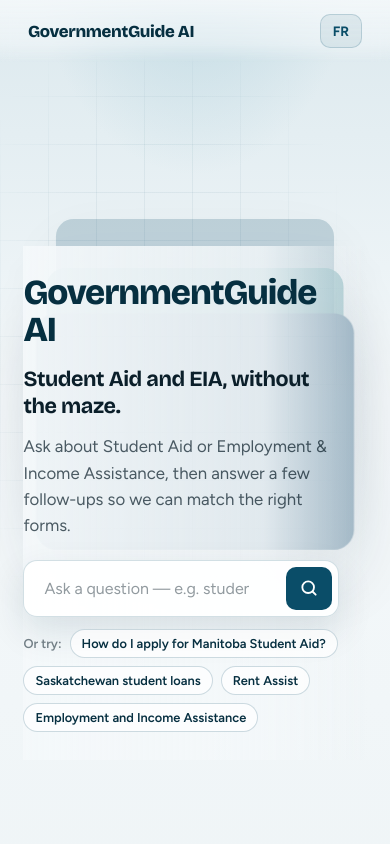
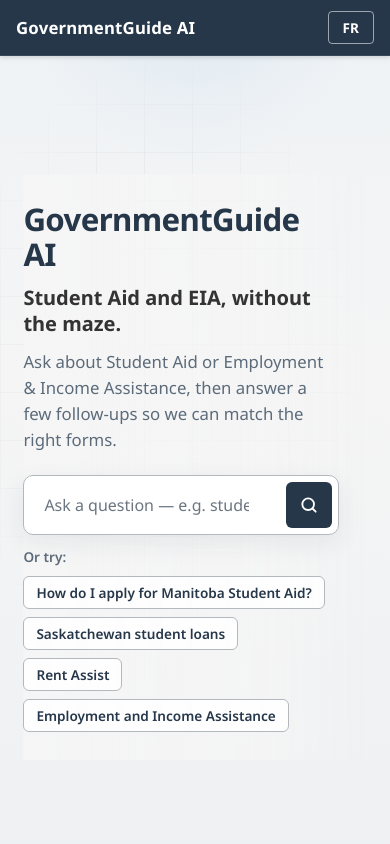
Before and after one commit to rabiamirza160/Team-D---Hackathon-, a React (Vite) app in the folder frontend/: page / in a window 390 px wide. Shown: the top 844 px of the page. Built offline with nearby package versions, Linux system fonts and the light colour scheme.

Commit message:
CSS restyling to be consistent with gov webpages

```diff
--- a/frontend/index.html
+++ b/frontend/index.html
@@ -4,6 +4,12 @@
     <meta charset="UTF-8" />
     <link rel="icon" type="image/svg+xml" href="/favicon.svg" />
     <meta name="viewport" content="width=device-width, initial-scale=1.0" />
+    <link rel="preconnect" href="https://fonts.googleapis.com" />
+    <link rel="preconnect" href="https://fonts.gstatic.com" crossorigin />
+    <link
+      href="https://fonts.googleapis.com/css2?family=Noto+Sans:ital,wght@0,400;0,600;0,700;1,400&display=swap"
+      rel="stylesheet"
+    />
     <title>GovernmentGuide AI</title>
   </head>
   <body>
--- a/frontend/src/App.css
+++ b/frontend/src/App.css
@@ -1,17 +1,43 @@
-@import url("https://fonts.googleapis.com/css2?family=Bricolage+Grotesque:opsz,wght@12..96,500;12..96,700;12..96,800&family=Figtree:wght@400;500;600;700&display=swap");
+/* Government of Canada–aligned service UI, with a light touch of the
+   original product softness (gentle radius, calm atmosphere). */
 
 :root {
-  --ink: #0b1f2a;
-  --mist: #e8f1f4;
-  --lake: #0a4d68;
-  --lake-deep: #062f40;
-  --gold: #e8a838;
-  --sand: #d9e6ea;
-  --paper: #f4f8fa;
-  --danger: #b42318;
-  --radius: 18px;
-  --font-display: "Bricolage Grotesque", Georgia, serif;
-  --font-body: "Figtree", "Segoe UI", sans-serif;
+  /* GCWeb / Canada.ca palette */
+  --gc-header: #26374a;
+  --gc-header-deep: #1c2b39;
+  --gc-blue: #335075;
+  --gc-link: #284162;
+  --gc-link-hover: #0535d2;
+  --gc-btn: #26374a;
+  --gc-btn-hover: #1c578a;
+  --gc-info: #e8f2f8;
+  --gc-info-border: #269abc;
+  --gc-danger: #d3080c;
+  --gc-border: #dcdee1;
+  --gc-muted: #5c6b7a;
+  --gc-page: #f5f5f5;
+  --gc-paper: #ffffff;
+  --gc-focus: #0535d2;
+
+  --ink: #333333;
+  --ink-strong: #26374a;
+  --paper: var(--gc-paper);
+  --page: var(--gc-page);
+  --border: var(--gc-border);
+  --border-strong: #b3b8bd;
+  --masthead: var(--gc-header);
+  --panel: var(--gc-blue);
+  --link: var(--gc-link);
+  --link-hover: var(--gc-link-hover);
+  --danger: var(--gc-danger);
+  --focus: var(--gc-focus);
+
+  /* Soft remnant of the original product UI */
+  --radius: 10px;
+  --radius-lg: 14px;
+  --shadow: 0 8px 24px rgba(38, 55, 74, 0.08);
+  --font-display: "Noto Sans", "Segoe UI", sans-serif;
+  --font-body: "Noto Sans", "Segoe UI", sans-serif;
 }
 
 *,
@@ -30,24 +56,29 @@ body {
   font-family: var(--font-body);
   color: var(--ink);
   background:
-    radial-gradient(ellipse 80% 50% at 50% -10%, #b9d6e0 0%, transparent 55%),
-    linear-gradient(180deg, #dce9ee 0%, var(--paper) 40%, #eef4f6 100%);
+    radial-gradient(ellipse 90% 45% at 50% -8%, #d9e6f0 0%, transparent 55%),
+    linear-gradient(180deg, #eef2f5 0%, var(--page) 38%, #eceff2 100%);
   min-height: 100vh;
   -webkit-font-smoothing: antialiased;
+  line-height: 1.5;
 }
 
 a {
-  color: inherit;
+  color: var(--link);
 }
 
 button {
   font-family: inherit;
 }
 
-/* ——— Top bar ——— */
+.guide {
+  min-height: 100vh;
+}
+
+/* ——— Official masthead (Canada.ca style) ——— */
 
 .guide-top {
-  position: fixed;
+  position: sticky;
   top: 0;
   left: 0;
   right: 0;
@@ -55,46 +86,47 @@ button {
   display: flex;
   justify-content: space-between;
   align-items: center;
-  padding: 14px 28px;
-  background: linear-gradient(180deg, rgba(244, 248, 250, 0.92), rgba(244, 248, 250, 0.55) 70%, transparent);
-  backdrop-filter: blur(8px);
-  pointer-events: none;
-}
-
-.guide-top > * {
-  pointer-events: auto;
+  padding: 0 clamp(16px, 4vw, 40px);
+  height: 56px;
+  background: var(--masthead);
+  border-bottom: 1px solid rgba(255, 255, 255, 0.08);
+  box-shadow: 0 2px 4px rgba(0, 0, 0, 0.12);
 }
 
 .guide-top__brand {
-  font-family: var(--font-display);
-  font-weight: 800;
+  font-weight: 700;
   font-size: 1.05rem;
-  letter-spacing: -0.02em;
-  color: var(--lake-deep);
+  letter-spacing: 0.01em;
+  color: #fff;
 }
 
 .lang-toggle {
-  background: rgba(10, 77, 104, 0.08);
-  border: 1px solid rgba(10, 77, 104, 0.18);
-  color: var(--lake);
-  padding: 8px 12px;
-  border-radius: 10px;
+  background: transparent;
+  border: 1px solid rgba(255, 255, 255, 0.55);
+  color: #fff;
+  padding: 6px 14px;
+  border-radius: 4px;
   font-weight: 700;
   font-size: 0.85rem;
   cursor: pointer;
-  transition: background 0.2s ease, transform 0.2s ease;
+  transition: background 0.15s ease, border-color 0.15s ease;
 }
 
 .lang-toggle:hover {
-  background: rgba(10, 77, 104, 0.16);
-  transform: translateY(-1px);
+  background: rgba(255, 255, 255, 0.1);
+  border-color: #fff;
 }
 
-/* ——— Hero (one composition) ——— */
+.lang-toggle:focus-visible {
+  outline: 3px solid #fff;
+  outline-offset: 2px;
+}
+
+/* ——— Service landing ——— */
 
 .hero {
   position: relative;
-  min-height: 100vh;
+  min-height: calc(100vh - 56px);
   width: 100%;
   display: flex;
   align-items: flex-end;
@@ -106,21 +138,11 @@ button {
   position: absolute;
   inset: 0;
   background-image:
-    linear-gradient(to right, rgba(10, 77, 104, 0.06) 1px, transparent 1px),
-    linear-gradient(to bottom, rgba(10, 77, 104, 0.06) 1px, transparent 1px);
+    linear-gradient(to right, rgba(38, 55, 74, 0.05) 1px, transparent 1px),
+    linear-gradient(to bottom, rgba(38, 55, 74, 0.05) 1px, transparent 1px);
   background-size: 48px 48px;
   mask-image: radial-gradient(ellipse 70% 55% at 40% 40%, #000 40%, transparent 75%);
   pointer-events: none;
-}
-
-.hero__atmosphere {
-  position: absolute;
-  inset: 0;
-  display: flex;
-  align-items: center;
-  justify-content: center;
-  pointer-events: none;
-  animation: float-in 1s ease 0.15s both;
 }
 
 .hero__content {
@@ -130,41 +152,36 @@ button {
   padding: 28px 28px 28px 0;
   background: linear-gradient(
     90deg,
-    rgba(244, 248, 250, 0.94) 0%,
-    rgba(244, 248, 250, 0.78) 70%,
+    rgba(245, 245, 245, 0.96) 0%,
+    rgba(245, 245, 245, 0.78) 70%,
     transparent 100%
   );
+  animation: rise 0.8s ease both;
 }
 
 .hero__brand {
-  font-family: var(--font-display);
-  font-weight: 800;
-  font-size: clamp(2.4rem, 5vw, 3.6rem);
-  line-height: 1.05;
-  letter-spacing: -0.03em;
-  color: var(--lake-deep);
-  margin-bottom: 18px;
-  animation: rise 0.8s ease both;
+  font-weight: 700;
+  font-size: clamp(2.2rem, 4.8vw, 3.2rem);
+  line-height: 1.1;
+  letter-spacing: -0.02em;
+  color: var(--gc-header);
+  margin-bottom: 14px;
 }
 
 .hero__title {
-  font-family: var(--font-display);
   font-weight: 700;
-  font-size: clamp(1.35rem, 2.6vw, 1.85rem);
-  line-height: 1.25;
-  letter-spacing: -0.02em;
+  font-size: clamp(1.25rem, 2.4vw, 1.65rem);
+  line-height: 1.3;
   color: var(--ink);
-  margin-bottom: 14px;
-  animation: rise 0.8s ease 0.08s both;
+  margin-bottom: 12px;
 }
 
 .hero__lede {
   font-size: 1.05rem;
   line-height: 1.55;
-  color: rgba(11, 31, 42, 0.72);
-  max-width: 28rem;
+  color: var(--gc-muted);
+  max-width: 30rem;
   margin-bottom: 22px;
-  animation: rise 0.8s ease 0.16s both;
 }
 
 .visually-hidden {
@@ -183,18 +200,22 @@ button {
   position: relative;
   z-index: 3;
   width: min(34rem, 100%);
-  animation: rise 0.8s ease 0.22s both;
 }
 
 .search-bar__form {
   display: flex;
   gap: 8px;
   align-items: stretch;
-  background: rgba(255, 255, 255, 0.92);
-  border: 1px solid rgba(10, 77, 104, 0.18);
-  border-radius: 14px;
+  background: var(--paper);
+  border: 1px solid var(--border-strong);
+  border-radius: var(--radius);
   padding: 6px;
-  box-shadow: 0 14px 36px rgba(6, 47, 64, 0.12);
+  box-shadow: var(--shadow);
+}
+
+.search-bar__form:focus-within {
+  outline: 3px solid var(--focus);
+  outline-offset: 1px;
 }
 
 .search-bar__input {
@@ -210,7 +231,7 @@ button {
 }
 
 .search-bar__input::placeholder {
-  color: rgba(11, 31, 42, 0.45);
+  color: #6b7580;
 }
 
 .search-bar__submit {
@@ -220,16 +241,20 @@ button {
   justify-content: center;
   width: 46px;
   border: none;
-  background: var(--lake);
-  color: white;
-  border-radius: 10px;
+  background: var(--gc-btn);
+  color: #fff;
+  border-radius: 6px;
   cursor: pointer;
-  transition: background 0.2s ease, transform 0.2s ease;
+  transition: background 0.15s ease;
 }
 
 .search-bar__submit:hover {
-  background: var(--lake-deep);
-  transform: translateY(-1px);
+  background: var(--gc-btn-hover);
+}
+
+.search-bar__submit:focus-visible {
+  outline: 3px solid var(--focus);
+  outline-offset: 2px;
 }
 
 .search-bar__icon {
@@ -245,27 +270,27 @@ button {
 }
 
 .search-bar__hint {
-  font-size: 0.8rem;
+  font-size: 0.85rem;
   font-weight: 600;
-  color: rgba(11, 31, 42, 0.55);
+  color: var(--gc-muted);
 }
 
 .search-bar__chip {
-  border: 1px solid rgba(10, 77, 104, 0.2);
-  background: rgba(255, 255, 255, 0.7);
-  color: var(--lake-deep);
+  border: 1px solid var(--border-strong);
+  background: rgba(255, 255, 255, 0.85);
+  color: var(--gc-header);
   font-family: inherit;
-  font-size: 0.8rem;
+  font-size: 0.85rem;
   font-weight: 600;
-  padding: 6px 11px;
-  border-radius: 999px;
+  padding: 6px 12px;
+  border-radius: 6px;
   cursor: pointer;
-  transition: background 0.2s ease, border-color 0.2s ease;
+  transition: background 0.15s ease, border-color 0.15s ease;
 }
 
 .search-bar__chip:hover {
-  background: white;
-  border-color: var(--lake);
+  background: #fff;
+  border-color: var(--gc-blue);
 }
 
 .hero__scroll {
@@ -279,14 +304,15 @@ button {
   justify-content: center;
   width: 48px;
   height: 48px;
-  color: var(--lake-deep);
+  color: var(--gc-header);
   text-decoration: none;
   border-radius: 50%;
-  transition: color 0.2s ease;
+  transition: color 0.2s ease, background 0.2s ease;
 }
 
 .hero__scroll:hover {
-  color: var(--lake);
+  color: var(--gc-btn-hover);
+  background: rgba(38, 55, 74, 0.06);
 }
 
 .hero__scroll-arrow {
@@ -297,64 +323,31 @@ button {
   animation: bounce-down 1.6s ease-in-out infinite;
 }
 
-.hero__stack-preview {
-  position: relative;
-  width: min(720px, 92vw);
-  height: min(58vh, 520px);
-  opacity: 0.55;
-}
-
-.hero__stack-preview span {
-  position: absolute;
-  left: 6%;
-  right: 6%;
-  height: 58%;
-  border-radius: 20px;
-  box-shadow: 0 28px 70px rgba(6, 47, 64, 0.32);
-  transform-origin: top center;
-}
-
-.hero__stack-preview span:nth-child(1) {
-  top: 0;
-  transform: scale(0.88);
-  opacity: 0.5;
-}
-
-.hero__stack-preview span:nth-child(2) {
-  top: 12%;
-  transform: scale(0.94);
-  opacity: 0.75;
-}
-
-.hero__stack-preview span:nth-child(3) {
-  top: 24%;
-  animation: stack-breathe 3.2s ease-in-out infinite;
-}
-
-/* ——— Profile strip (below the card stack) ——— */
+/* ——— Profile strip ——— */
 
 .profile-strip {
   position: relative;
   z-index: 1;
   width: min(920px, calc(100% - 32px));
-  margin: 0 auto 48px;
+  margin: 0 auto 40px;
   padding: 16px 20px;
   display: flex;
   flex-wrap: wrap;
   align-items: center;
   gap: 10px 16px;
-  background: rgba(255, 255, 255, 0.92);
-  border: 1px solid rgba(10, 77, 104, 0.12);
-  border-radius: 14px;
-  box-shadow: 0 8px 24px rgba(6, 47, 64, 0.08);
+  background: rgba(255, 255, 255, 0.95);
+  border: 1px solid var(--border);
+  border-left: 4px solid var(--gc-info-border);
+  border-radius: var(--radius);
+  box-shadow: var(--shadow);
 }
 
 .profile-strip__label {
   font-size: 0.75rem;
   font-weight: 700;
   text-transform: uppercase;
-  letter-spacing: 0.06em;
-  color: var(--lake);
+  letter-spacing: 0.05em;
+  color: var(--gc-blue);
 }
 
 .profile-strip__chips {
@@ -365,21 +358,21 @@ button {
 }
 
 .profile-strip__chips li {
-  font-size: 0.85rem;
-  background: var(--mist);
+  font-size: 0.9rem;
+  background: var(--gc-info);
   padding: 6px 10px;
-  border-radius: 999px;
+  border-radius: 6px;
   color: var(--ink);
 }
 
 .profile-strip__chips strong {
   font-weight: 700;
-  color: var(--lake-deep);
+  color: var(--gc-header);
   margin-right: 4px;
   text-transform: capitalize;
 }
 
-/* ——— Stacking cards (overlay stack, ui-layouts style) ——— */
+/* ——— Stacking question cards ——— */
 
 .stack-stage {
   position: relative;
@@ -394,7 +387,6 @@ button {
 .stack-stage__frame {
   position: relative;
   width: min(720px, 88vw);
-  /* Room for card height + stacked top offsets (i * 25px) */
   height: 520px;
   margin-top: 5vh;
 }
@@ -407,9 +399,9 @@ button {
   flex-direction: column;
   height: 450px;
   padding: clamp(22px, 4vw, 40px);
-  border-radius: var(--radius);
-  color: white;
-  box-shadow: 0 24px 60px rgba(6, 47, 64, 0.35);
+  border-radius: var(--radius-lg);
+  color: #fff;
+  box-shadow: 0 18px 44px rgba(28, 43, 57, 0.28);
   transform-origin: top center;
   overflow: auto;
 }
@@ -424,10 +416,10 @@ button {
   align-items: center;
   margin-bottom: 18px;
   font-size: 0.8rem;
-  font-weight: 600;
+  font-weight: 700;
   letter-spacing: 0.04em;
   text-transform: uppercase;
-  opacity: 0.85;
+  opacity: 0.9;
 }
 
 .stack-card__meta-left {
@@ -442,21 +434,20 @@ button {
   justify-content: center;
   width: 34px;
   height: 34px;
-  border: 1px solid rgba(255, 255, 255, 0.35);
-  background: rgba(255, 255, 255, 0.12);
+  border: 1px solid rgba(255, 255, 255, 0.4);
+  background: rgba(255, 255, 255, 0.1);
   color: white;
-  border-radius: 50%;
+  border-radius: 8px;
   font-size: 1.1rem;
   line-height: 1;
   cursor: pointer;
   text-transform: none;
   letter-spacing: 0;
-  transition: background 0.2s ease, transform 0.2s ease;
+  transition: background 0.15s ease;
 }
 
 .stack-card__back:hover {
-  background: rgba(255, 255, 255, 0.22);
-  transform: translateX(-2px);
+  background: rgba(255, 255, 255, 0.2);
 }
 
 .stack-card.is-draggable {
@@ -471,23 +462,22 @@ button {
 .stack-card__badge {
   background: rgba(255, 255, 255, 0.14);
   padding: 4px 10px;
-  border-radius: 999px;
+  border-radius: 6px;
   font-size: 0.72rem;
 }
 
 .stack-card__title {
-  font-family: var(--font-display);
-  font-size: clamp(1.55rem, 3vw, 2.15rem);
-  font-weight: 800;
-  letter-spacing: -0.02em;
-  line-height: 1.15;
+  font-size: clamp(1.5rem, 3vw, 2rem);
+  font-weight: 700;
+  letter-spacing: -0.015em;
+  line-height: 1.2;
   margin-bottom: 10px;
 }
 
 .stack-card__prompt {
   font-size: 1rem;
   line-height: 1.5;
-  opacity: 0.88;
+  opacity: 0.92;
   margin-bottom: 22px;
   max-width: 36rem;
 }
@@ -506,19 +496,19 @@ button {
   width: 100%;
   text-align: left;
   background: rgba(255, 255, 255, 0.1);
-  border: 1px solid rgba(255, 255, 255, 0.22);
+  border: 1px solid rgba(255, 255, 255, 0.28);
   color: white;
   padding: 14px 16px;
-  border-radius: 12px;
+  border-radius: 8px;
   font-size: 1rem;
   font-weight: 600;
   cursor: pointer;
-  transition: background 0.2s ease, transform 0.2s ease, border-color 0.2s ease;
+  transition: background 0.15s ease, transform 0.15s ease;
 }
 
 .stack-option:hover:not(:disabled) {
   background: rgba(255, 255, 255, 0.18);
-  transform: translateX(4px);
+  transform: translateX(3px);
 }
 
 .stack-option.is-active {
@@ -533,6 +523,11 @@ button {
   cursor: default;
 }
 
+.stack-option:focus-visible {
+  outline: 3px solid #fff;
+  outline-offset: 2px;
+}
+
 .stack-option__check {
   font-size: 1.1rem;
 }
@@ -543,7 +538,7 @@ button {
   right: 0;
   bottom: 0;
   height: 4px;
-  opacity: 0.9;
+  opacity: 0.95;
 }
 
 /* ——— Results ——— */
@@ -558,35 +553,39 @@ button {
 
 .results__panel {
   width: min(820px, 100%);
-  background: white;
-  border-radius: 22px;
+  background: var(--paper);
+  border-radius: var(--radius-lg);
   padding: clamp(24px, 4vw, 40px);
-  box-shadow: 0 20px 50px rgba(6, 47, 64, 0.12);
-  border: 1px solid rgba(10, 77, 104, 0.08);
+  box-shadow: var(--shadow);
+  border: 1px solid var(--border);
+  border-top: 4px solid var(--gc-header);
 }
 
 .results__eyebrow {
   font-size: 0.75rem;
   font-weight: 700;
-  letter-spacing: 0.08em;
+  letter-spacing: 0.06em;
   text-transform: uppercase;
-  color: var(--lake);
+  color: var(--gc-blue);
   margin-bottom: 8px;
 }
 
 .results__title {
-  font-family: var(--font-display);
-  font-size: clamp(1.6rem, 3vw, 2.2rem);
-  font-weight: 800;
-  letter-spacing: -0.02em;
-  color: var(--lake-deep);
+  font-size: clamp(1.55rem, 3vw, 2.05rem);
+  font-weight: 700;
+  letter-spacing: -0.015em;
+  color: var(--gc-header);
   margin-bottom: 12px;
 }
 
 .results__summary {
-  color: rgba(11, 31, 42, 0.72);
+  color: var(--gc-muted);
   line-height: 1.55;
   margin-bottom: 16px;
+  padding: 12px 14px;
+  background: var(--gc-info);
+  border-left: 4px solid var(--gc-info-border);
+  border-radius: 0 6px 6px 0;
 }
 
 .results__actions {
@@ -598,21 +597,21 @@ button {
 
 .results__restart {
   background: transparent;
-  border: 1px solid rgba(10, 77, 104, 0.25);
-  color: var(--lake);
+  border: 1px solid var(--border-strong);
+  color: var(--gc-btn);
   padding: 8px 14px;
-  border-radius: 999px;
-  font-weight: 600;
+  border-radius: 6px;
+  font-weight: 700;
   cursor: pointer;
-  transition: background 0.2s ease;
+  transition: background 0.15s ease;
 }
 
 .results__restart:hover {
-  background: var(--mist);
+  background: var(--gc-info);
 }
 
 .results__status {
-  color: rgba(11, 31, 42, 0.65);
+  color: var(--gc-muted);
   font-style: italic;
   padding: 12px 0;
 }
@@ -625,37 +624,37 @@ button {
 .results__list {
   list-style: none;
   display: grid;
-  gap: 14px;
+  gap: 12px;
 }
 
 .results__item {
   display: flex;
   flex-direction: column;
-  gap: 12px;
-  padding: 18px;
-  border-radius: 14px;
-  background: linear-gradient(135deg, #f2f7f9, #eaf3f6);
-  border: 1px solid rgba(10, 77, 104, 0.08);
+  gap: 10px;
+  padding: 16px 18px;
+  border-radius: var(--radius);
+  background: linear-gradient(135deg, #f7fafc, #eef4f8);
+  border: 1px solid var(--border);
 }
 
 .results__item-label {
   display: block;
-  font-size: 0.7rem;
+  font-size: 0.72rem;
   font-weight: 700;
-  letter-spacing: 0.06em;
+  letter-spacing: 0.05em;
   text-transform: uppercase;
-  color: var(--lake);
+  color: var(--gc-blue);
   margin-bottom: 4px;
 }
 
 .results__item-task {
-  font-weight: 600;
-  margin-bottom: 10px;
+  font-weight: 700;
+  margin-bottom: 8px;
   line-height: 1.4;
 }
 
 .results__item-form {
-  color: rgba(11, 31, 42, 0.8);
+  color: var(--gc-muted);
   line-height: 1.4;
 }
 
@@ -664,39 +663,41 @@ button {
   display: inline-flex;
   align-items: center;
   font-weight: 700;
-  color: var(--lake);
+  color: #fff;
   text-decoration: none;
-  padding: 8px 0;
-  border-bottom: 2px solid var(--gold);
-  transition: color 0.2s ease;
+  padding: 8px 14px;
+  background: var(--gc-btn);
+  border-radius: 4px;
+  transition: background 0.15s ease;
 }
 
 .results__link:hover {
-  color: var(--lake-deep);
+  background: var(--gc-btn-hover);
+  color: #fff;
 }
 
 .results-accordion {
   display: grid;
-  gap: 12px;
+  gap: 10px;
   margin-top: 8px;
 }
 
 .results-section {
-  border: 1px solid rgba(10, 77, 104, 0.12);
-  border-radius: 14px;
-  background: #f7fbfd;
+  border: 1px solid var(--border);
+  border-radius: var(--radius);
+  background: #fafbfc;
   overflow: hidden;
 }
 
 .results-section.is-open {
-  background: #f2f7f9;
+  background: #f4f7f9;
 }
 
 .results-section__bar {
   display: flex;
   align-items: center;
   gap: 10px;
-  padding: 10px 12px 10px 6px;
+  padding: 8px 10px 8px 4px;
 }
 
 .results-section__header {
@@ -705,18 +706,18 @@ button {
   display: flex;
   align-items: center;
   gap: 12px;
-  padding: 6px 12px;
+  padding: 8px 12px;
   border: none;
   background: transparent;
   cursor: pointer;
   text-align: left;
   font-family: inherit;
-  color: var(--lake-deep);
-  border-radius: 10px;
+  color: var(--gc-header);
+  border-radius: 6px;
 }
 
 .results-section__header:hover {
-  background: rgba(10, 77, 104, 0.04);
+  background: rgba(38, 55, 74, 0.04);
 }
 
 .results-section__title {
@@ -724,22 +725,19 @@ button {
   align-items: center;
   flex-wrap: wrap;
   gap: 10px;
-  font-family: var(--font-display);
-  font-size: 1.1rem;
+  font-size: 1.05rem;
   font-weight: 700;
-  letter-spacing: -0.01em;
 }
 
 .results-section__badge {
   display: inline-flex;
   align-items: center;
   justify-content: center;
-  min-width: 1.6rem;
+  min-width: 1.5rem;
   padding: 2px 8px;
-  border-radius: 999px;
-  background: rgba(10, 77, 104, 0.1);
-  color: var(--lake);
-  font-family: var(--font-body);
+  border-radius: 6px;
+  background: var(--gc-header);
+  color: #fff;
   font-size: 0.75rem;
   font-weight: 700;
 }
@@ -754,51 +752,49 @@ button {
   display: inline-flex;
   align-items: center;
   justify-content: center;
-  border: none;
-  border-radius: 50%;
-  background: rgba(10, 77, 104, 0.08);
-  font-size: 1.2rem;
+  border: 1px solid var(--border);
+  border-radius: 6px;
+  background: var(--paper);
+  font-size: 1.15rem;
   font-weight: 600;
-  color: var(--lake);
+  color: var(--gc-blue);
   flex-shrink: 0;
   cursor: pointer;
   font-family: inherit;
 }
 
 .results-section__chevron:hover {
-  background: rgba(10, 77, 104, 0.14);
+  background: var(--gc-info);
 }
 
 .results-section__body {
   padding: 0 18px 18px;
-  border-top: 1px solid rgba(10, 77, 104, 0.08);
+  border-top: 1px solid var(--border);
   padding-top: 16px;
 }
 
 .results-faq {
   list-style: none;
   display: grid;
-  gap: 14px;
+  gap: 12px;
 }
 
 .results-faq__item {
   padding: 14px 16px;
-  border-radius: 12px;
-  background: white;
-  border: 1px solid rgba(10, 77, 104, 0.08);
+  border-radius: var(--radius);
+  background: var(--paper);
+  border: 1px solid var(--border);
 }
 
 .results-faq__q {
-  font-family: var(--font-display);
   font-size: 1rem;
   font-weight: 700;
-  color: var(--lake-deep);
+  color: var(--gc-header);
   margin-bottom: 8px;
-  letter-spacing: -0.01em;
 }
 
 .results-faq__a {
-  color: rgba(11, 31, 42, 0.75);
+  color: var(--gc-muted);
   line-height: 1.55;
   font-size: 0.95rem;
 }
@@ -823,26 +819,27 @@ button {
 .results-chat__bubble {
   max-width: 92%;
   padding: 12px 14px;
-  border-radius: 14px;
+  border-radius: var(--radius);
   line-height: 1.45;
   font-size: 0.95rem;
 }
 
 .results-chat__bubble--ai {
   align-self: flex-start;
-  background: white;
-  border: 1px solid rgba(10, 77, 104, 0.1);
+  background: var(--paper);
+  border: 1px solid var(--border);
+  border-left: 3px solid var(--gc-info-border);
   color: var(--ink);
 }
 
 .results-chat__bubble--user {
   align-self: flex-end;
-  background: var(--lake);
-  color: white;
+  background: var(--gc-header);
+  color: #fff;
 }
 
 .results-chat__bubble.is-thinking {
-  color: rgba(11, 31, 42, 0.55);
+  color: var(--gc-muted);
   font-style: italic;
 }
 
@@ -853,13 +850,13 @@ button {
 .results-chat__sources {
   margin-top: 10px;
   padding-top: 8px;
-  border-top: 1px solid rgba(10, 77, 104, 0.12);
-  font-size: 0.82rem;
+  border-top: 1px solid var(--border);
+  font-size: 0.85rem;
 }
 
 .results-chat__sources span {
   font-weight: 700;
-  color: rgba(11, 31, 42, 0.55);
+  color: var(--gc-muted);
 }
 
 .results-chat__sources ul {
@@ -868,12 +865,12 @@ button {
 }
 
 .results-chat__sources a {
-  color: var(--lake);
-  text-decoration: none;
+  color: var(--link);
+  text-decoration: underline;
 }
 
 .results-chat__sources a:hover {
-  text-decoration: underline;
+  color: var(--link-hover);
 }
 
 .results-chat__composer {
@@ -885,33 +882,35 @@ button {
 .results-chat__composer input {
   flex: 1;
   min-width: 0;
-  border: 1px solid rgba(10, 77, 104, 0.2);
-  border-radius: 10px;
+  border: 1px solid var(--border-strong);
+  border-radius: 6px;
   padding: 12px 14px;
   font-family: inherit;
   font-size: 0.95rem;
   outline: none;
-  background: white;
+  background: var(--paper);
 }
 
 .results-chat__composer input:focus {
-  border-color: var(--lake);
+  outline: 3px solid var(--focus);
+  outline-offset: 0;
+  border-color: var(--focus);
 }
 
 .results-chat__composer button {
   border: none;
-  background: var(--lake);
-  color: white;
+  background: var(--gc-btn);
+  color: #fff;
   font-family: inherit;
   font-weight: 700;
   padding: 12px 16px;
-  border-radius: 10px;
+  border-radius: 4px;
   cursor: pointer;
-  transition: background 0.2s ease;
+  transition: background 0.15s ease;
 }
 
 .results-chat__composer button:hover:not(:disabled) {
-  background: var(--lake-deep);
+  background: var(--gc-btn-hover);
 }
 
 .results-chat__composer button:disabled,
@@ -921,19 +920,19 @@ button {
 }
 
 .read-aloud-btn {
-  background: white;
-  border: 1px solid rgba(10, 77, 104, 0.2);
-  color: var(--lake);
+  background: var(--paper);
+  border: 1px solid var(--border-strong);
+  color: var(--gc-btn);
   padding: 8px 14px;
-  border-radius: 999px;
+  border-radius: 6px;
   font-size: 0.85rem;
-  font-weight: 600;
+  font-weight: 700;
   cursor: pointer;
-  transition: background 0.2s ease;
+  transition: background 0.15s ease;
 }
 
 .read-aloud-btn:hover {
-  background: var(--mist);
+  background: var(--gc-info);
 }
 
 .read-aloud-btn:disabled {
@@ -945,16 +944,16 @@ button {
 
 .guide-footer {
   text-align: center;
-  padding: 48px 24px 64px;
-  color: rgba(11, 31, 42, 0.45);
+  padding: 40px 24px 56px;
+  color: rgba(255, 255, 255, 0.72);
   font-size: 0.9rem;
+  background: var(--gc-header-deep);
 }
 
 .guide-footer p:first-child {
-  font-family: var(--font-display);
   font-weight: 700;
-  font-size: 1.1rem;
-  color: rgba(10, 77, 104, 0.55);
+  font-size: 1.05rem;
+  color: #fff;
   margin-bottom: 6px;
 }
 
@@ -963,32 +962,11 @@ button {
 @keyframes rise {
   from {
     opacity: 0;
-    transform: translateY(18px);
+    transform: translateY(16px);
   }
   to {
     opacity: 1;
     transform: translateY(0);
-  }
-}
-
-@keyframes float-in {
-  from {
-    opacity: 0;
-    transform: translateY(28px) scale(0.96);
-  }
-  to {
-    opacity: 1;
-    transform: translateY(0) scale(1);
-  }
-}
-
-@keyframes stack-breathe {
-  0%,
-  100% {
-    transform: translateY(0) scale(1);
-  }
-  50% {
-    transform: translateY(-6px) scale(1.01);
   }
 }
 
@@ -1013,13 +991,8 @@ button {
     align-items: flex-end;
   }
 
-  .hero__stack-preview {
-    height: 48vh;
-    opacity: 0.4;
-  }
-
   .hero__brand {
-    font-size: clamp(2rem, 9vw, 2.6rem);
+    font-size: clamp(1.9rem, 8vw, 2.5rem);
   }
 
   .stack-stage__frame {
@@ -1031,6 +1004,6 @@ button {
   }
 
   .profile-strip {
-    margin-bottom: 36px;
+    margin-bottom: 32px;
   }
 }
--- a/frontend/src/components/StackingGuide.jsx
+++ b/frontend/src/components/StackingGuide.jsx
@@ -201,13 +201,6 @@ export default function StackingGuide({ language, onLanguageChange }) {
         </header>
 
         <section className="hero">
-          <div className="hero__atmosphere" aria-hidden>
-            <div className="hero__stack-preview">
-              <span style={{ background: "#0A4D68" }} />
-              <span style={{ background: "#146C7A" }} />
-              <span style={{ background: "#1B4F72" }} />
-            </div>
-          </div>
           <div className="hero__grid" aria-hidden />
           <div className="hero__content">
             <p className="hero__brand">{t.brand}</p>
```
Also changed, not shown: frontend/src/data/questions.js (+14 -14 lines).
